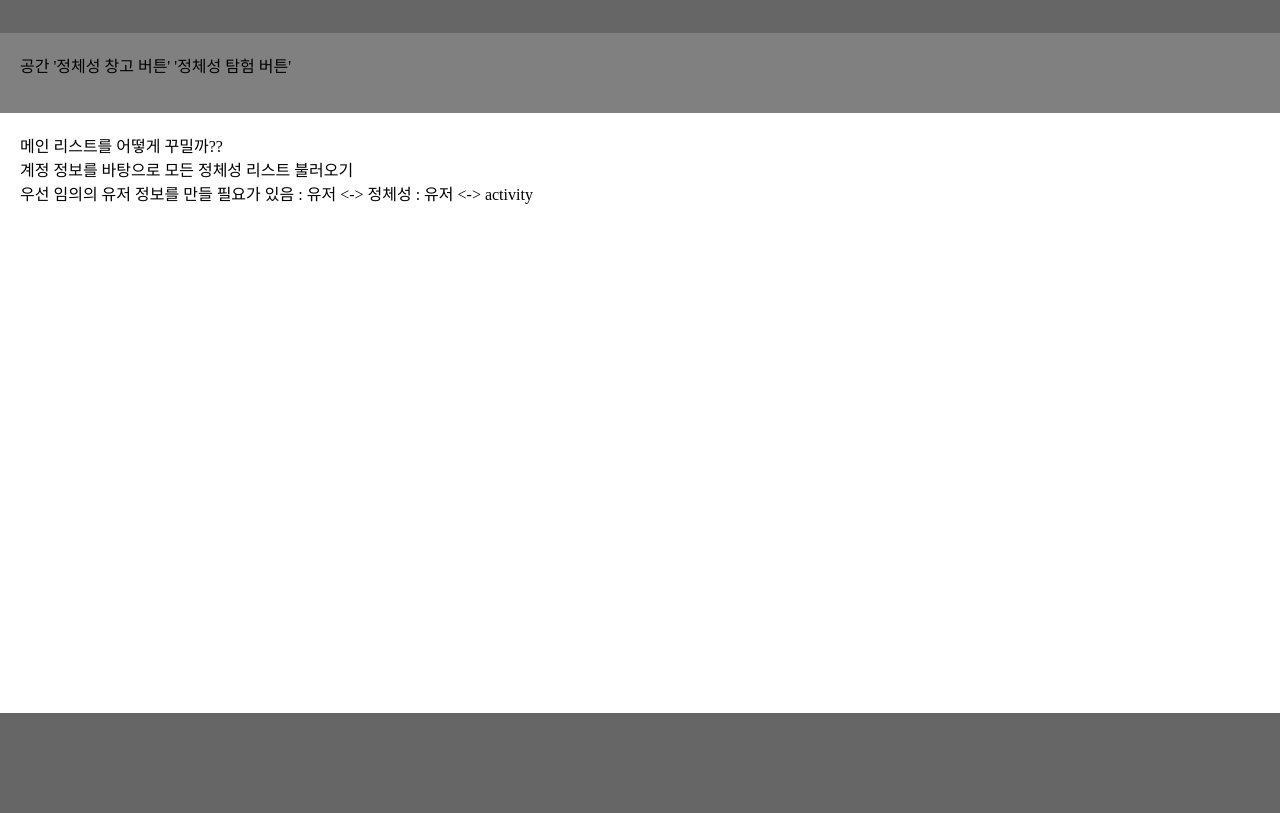
After one commit to hoodify/web_source, a PHP site: page /main.php in a window 1280 px wide. The commit adds this page. Run offline with PHP 8.4, Linux system fonts and the light colour scheme; some libraries are stand-ins or nearby versions.

Commit message:
visual studio

```diff
--- /dev/null
+++ b/main.php
@@ -0,0 +1,100 @@
+
+
+<html>
+<head>
+    <meta charset="euc-kr">
+    <title>후디파이</title>
+    <script src="/test/jquery-3.6.0.min.js"></script>
+    <script type="text/javascript" src="https://code.jquery.com/jquery-1.12.4.min.js"></script>
+    <script src="https://developers.kakao.com/sdk/js/kakao.js"></script>
+
+</head>
+<meta http-equiv="X-UA-Compatible" content="IE=edge,chrome=1">
+<meta name="viewport" content="width=device-width, initial-scale=1">
+
+<style>
+*{ padding: 0; margin: 0; }
+@font-face {
+    font-family: 'TmoneyRoundWindRegular';
+    src: url('https://cdn.jsdelivr.net/gh/projectnoonnu/noonfonts_20-07@1.0/TmoneyRoundWindRegular.woff') format('woff');
+    font-weight: normal;
+    font-style: normal;
+}
+@font-face {
+    font-family: 'TmoneyRoundWindExtraBold';
+    src: url('https://cdn.jsdelivr.net/gh/projectnoonnu/noonfonts_20-07@1.0/TmoneyRoundWindExtraBold.woff') format('woff');
+    font-weight: normal;
+    font-style: normal;
+}
+
+
+header{ width: 100%; height: 33px; background-color: rgba( 0, 0, 0, 0.6 ); }
+footer{ width: 100%; height: 100px; background-color: rgba( 0, 0, 0, 0.6 ); }
+
+</style>
+
+
+<body>
+    <header></header>
+
+        <div id='profile' style='background-color:gray; height:5%; padding:20px;'>
+            공간  '정체성 창고 버튼'    '정체성 탐험 버튼'
+
+        </div>
+
+        <div style="width:100%;">
+            <div id='main_list' style='height:70%; margin:20px;'>
+                메인 리스트를 어떻게 꾸밀까?? <br>
+
+                계정 정보를 바탕으로 모든 정체성 리스트 불러오기 <br>
+
+                우선 임의의 유저 정보를 만들 필요가 있음
+                : 유저 <-> 정체성
+                : 유저 <-> activity
+
+            </div>
+        </div>
+
+    <footer></footer>
+</body>
+
+
+<script>
+
+    var curr_identity_code;
+
+
+    /////////////////////////////////////////////////////////////////////////////////////////////////
+    // 유저 정보를 바탕으로 해당 유저의 정체성 리스트 불러오기
+    // 유저 정보는 세션을 통해 받기
+    // join sql
+    // 활성화된 정체성인지 확인 > db에 attribute 추가해야함
+
+
+    /*
+
+    $.ajax({
+        type : "POST",
+        url : "/hoodify/get_user_identities.php",
+        dataType : 'json',
+        success : function(res){
+
+            // 유저가 가지고 있는 정체성 리스트가 있는 json 파일
+            > for 루프로 리스트 만들기
+            // 리스트 순서는 어떻게 기억돼야 하나?
+            // 관계 테이블에 우선순위라는 attribut가 있다면?
+
+
+
+        },
+        error : function(XMLHttpRequest, textStatus, errorThrown){ // 비동기 통신이 실패할경우 error 콜백으로 들어옵니다.
+            alert("통신 실패.")
+        }
+    });
+
+    */
+
+
+
+
+</script>
```
Also changed, not shown: index.php (+5 -4 lines).
